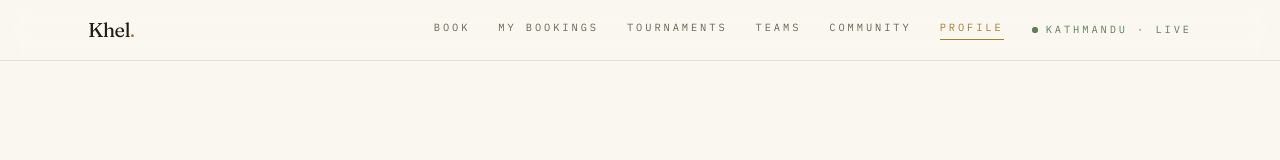
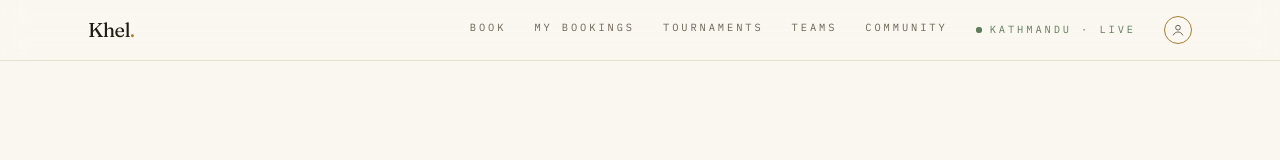
Before and after one commit to RajwatSingh/khel-arena, a Next.js app: page /profile in a window 1280 px wide. Shown: the top 160 px of the page. Built offline with nearby package versions, Linux system fonts and the light colour scheme; no server answers.

Commit message:
fix: the ball will only show up in the homepage now

```diff
--- a/src/actions/profile.ts
+++ b/src/actions/profile.ts
@@ -10,7 +10,34 @@ import { revalidatePath } from "next/cache";
 import { randomUUID } from "crypto";
 import { z } from "zod";
 import { createClient } from "@/lib/supabase/server";
+import { DEMO_PROFILE, isDemoMode } from "@/lib/demo";
 import type { ActionResult, Profile, ProfileHighlight } from "@/lib/types";
+
+export interface NavIdentity {
+  username: string;
+  avatarUrl: string | null;
+}
+
+/** Lightweight identity for the nav avatar — null when signed out. */
+export async function getNavIdentity(): Promise<NavIdentity | null> {
+  if (isDemoMode()) {
+    return { username: DEMO_PROFILE.username, avatarUrl: DEMO_PROFILE.avatar_url };
+  }
+
+  const supabase = await createClient();
+  const {
+    data: { user },
+  } = await supabase.auth.getUser();
+  if (!user) return null;
+
+  const { data } = await supabase
+    .from("profiles")
+    .select("username, avatar_url")
+    .eq("id", user.id)
+    .maybeSingle();
+  if (!data) return null;
+  return { username: data.username, avatarUrl: data.avatar_url };
+}
 
 const UpdateProfileSchema = z.object({
   fullName: z.string().min(2, "Tell us your name.").max(60),
--- a/src/components/AccountBar.tsx
+++ b/src/components/AccountBar.tsx
@@ -6,6 +6,7 @@
 import { useTransition } from "react";
 import { useRouter } from "next/navigation";
 import { signOut } from "@/actions/auth";
+import { AUTH_EVENT } from "@/components/Nav";
 
 export default function AccountBar({ username }: { username: string }) {
   const router = useRouter();
@@ -14,6 +15,7 @@ export default function AccountBar({ username }: { username: string }) {
   const handleSignOut = () =>
     startTransition(async () => {
       await signOut();
+      window.dispatchEvent(new Event(AUTH_EVENT));
       router.refresh();
     });
 
--- a/src/components/AuthPanel.tsx
+++ b/src/components/AuthPanel.tsx
@@ -12,6 +12,7 @@ import { useState, useTransition } from "react";
 import { useRouter } from "next/navigation";
 import { AnimatePresence, m } from "framer-motion";
 import { signIn, signUp } from "@/actions/auth";
+import { AUTH_EVENT } from "@/components/Nav";
 import type { AccountType } from "@/lib/types";
 
 type Mode = "signin" | "signup";
@@ -51,8 +52,10 @@ export default function AuthPanel() {
     startTransition(async () => {
       if (mode === "signin") {
         const res = await signIn({ email, password });
-        if (res.ok) router.refresh();
-        else setError(res.error);
+        if (res.ok) {
+          window.dispatchEvent(new Event(AUTH_EVENT));
+          router.refresh();
+        } else setError(res.error);
         return;
       }
       const res = await signUp({ fullName, username, email, password, accountType });
@@ -65,6 +68,7 @@ export default function AuthPanel() {
         setMode("signin");
         setPassword("");
       } else {
+        window.dispatchEvent(new Event(AUTH_EVENT));
         router.refresh();
       }
     });
--- a/src/components/HeroSection.tsx
+++ b/src/components/HeroSection.tsx
@@ -43,7 +43,7 @@ export default function HeroSection() {
     <section className="grain relative min-h-[calc(100svh-57px)] overflow-hidden bg-canvas">
       {/* The court itself, chalked in hairlines — halfway line, center
           circle, penalty arcs. The page opens standing on the pitch. */}
-      <PitchBackdrop />
+      <PitchBackdrop withBall />
 
       {/* Devanagari watermark */}
       <m.span
--- a/src/components/Nav.tsx
+++ b/src/components/Nav.tsx
@@ -1,8 +1,14 @@
 "use client";
 
 // Shared site navigation — persists across all routes.
+// The profile link is an avatar: the player's photo when they have one,
+// their initial when they don't, and a silhouette when signed out. It
+// refetches on route changes and on the "khel:auth" event fired by the
+// sign-in / sign-out flows, so it tracks the session without a reload.
+import { useEffect, useState } from "react";
 import Link from "next/link";
 import { usePathname } from "next/navigation";
+import { getNavIdentity, type NavIdentity } from "@/actions/profile";
 
 const LINKS = [
   { href: "/book", label: "Book" },
@@ -10,11 +16,71 @@ const LINKS = [
   { href: "/tournaments", label: "Tournaments" },
   { href: "/teams", label: "Teams" },
   { href: "/community", label: "Community" },
-  { href: "/profile", label: "Profile" },
 ];
+
+export const AUTH_EVENT = "khel:auth";
+
+function ProfileAvatar({ identity, active }: { identity: NavIdentity | null; active: boolean }) {
+  const ring = active
+    ? "border-gold"
+    : "border-hairline-2 group-hover:border-ink";
+
+  if (identity?.avatarUrl) {
+    return (
+      // eslint-disable-next-line @next/next/no-img-element
+      <img
+        src={identity.avatarUrl}
+        alt=""
+        className={`h-7 w-7 rounded-full border object-cover transition-colors ${ring}`}
+      />
+    );
+  }
+
+  if (identity) {
+    return (
+      <span
+        className={`flex h-7 w-7 items-center justify-center rounded-full border bg-surface-2 font-mono text-[0.65rem] uppercase text-ink transition-colors ${ring}`}
+      >
+        {identity.username.charAt(0)}
+      </span>
+    );
+  }
+
+  return (
+    <span
+      className={`flex h-7 w-7 items-center justify-center rounded-full border text-ink-dim transition-colors group-hover:text-ink ${ring}`}
+    >
+      <svg aria-hidden viewBox="0 0 24 24" className="h-4 w-4" fill="none" stroke="currentColor" strokeWidth={1.5}>
+        <circle cx="12" cy="8.5" r="3.5" />
+        <path d="M5 19.5c1.4-3 4-4.5 7-4.5s5.6 1.5 7 4.5" strokeLinecap="round" />
+      </svg>
+    </span>
+  );
+}
 
 export default function Nav() {
   const pathname = usePathname();
+  const [identity, setIdentity] = useState<NavIdentity | null>(null);
+
+  useEffect(() => {
+    let cancelled = false;
+    const refresh = () => {
+      getNavIdentity()
+        .then((id) => {
+          if (!cancelled) setIdentity(id);
+        })
+        .catch(() => {});
+    };
+    refresh();
+    window.addEventListener(AUTH_EVENT, refresh);
+    return () => {
+      cancelled = true;
+      window.removeEventListener(AUTH_EVENT, refresh);
+    };
+  }, [pathname]);
+
+  const profileActive = pathname.startsWith("/profile");
+
   return (
     <header className="sticky top-0 z-40 border-b border-hairline bg-canvas/90 backdrop-blur-md">
       <div className="mx-auto flex max-w-6xl items-center justify-between px-6 py-4">
@@ -47,6 +113,15 @@ export default function Nav() {
             </span>
             Kathmandu · Live
           </span>
+          <Link
+            href="/profile"
+            aria-label="Profile"
+            aria-current={profileActive ? "page" : undefined}
+            title={identity ? `@${identity.username}` : "Profile"}
+            className="group"
+          >
+            <ProfileAvatar identity={identity} active={profileActive} />
+          </Link>
         </nav>
       </div>
     </header>
--- a/src/components/PitchLines.tsx
+++ b/src/components/PitchLines.tsx
@@ -14,7 +14,7 @@ import { m, useReducedMotion } from "framer-motion";
 
 const ease = [0.22, 1, 0.36, 1] as const;
 
-export function PitchBackdrop() {
+export function PitchBackdrop({ withBall = false }: { withBall?: boolean }) {
   const reduceMotion = useReducedMotion();
   const draw = (delay: number) => ({
     initial: { pathLength: reduceMotion ? 1 : 0, opacity: 0 },
@@ -57,7 +57,8 @@ export function PitchBackdrop() {
         initial={{ opacity: 0 }} animate={{ opacity: 0.8 }} transition={{ delay: 2.3 }} />
 
       {/* Match ball — drops in and bounces to rest on the center spot while
-          the groundskeeper is still chalking the lines. */}
+          the groundskeeper is still chalking the lines. Homepage hero only. */}
+      {withBall && (
       <m.g
         style={{ transformBox: "fill-box", transformOrigin: "center" }}
         initial={reduceMotion ? { opacity: 0 } : { opacity: 0, y: -460 }}
@@ -99,6 +100,7 @@ export function PitchBackdrop() {
           <line x1="593.3" y1="397.8" x2="582" y2="394" />
         </g>
       </m.g>
+      )}
     </svg>
   );
 }
```
